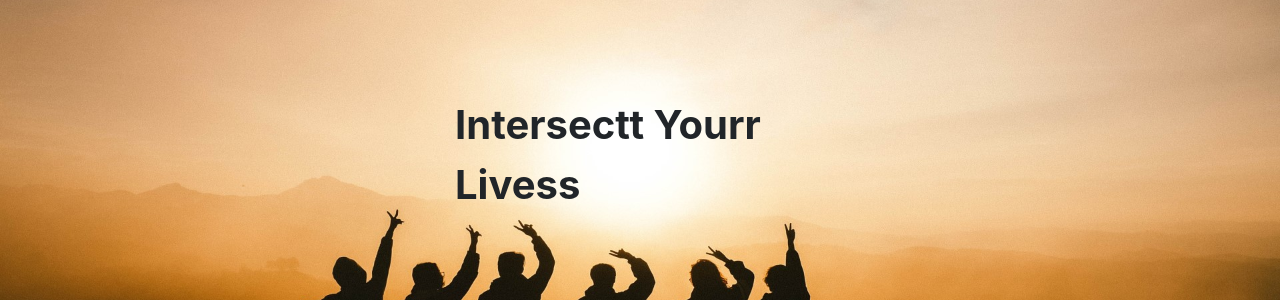
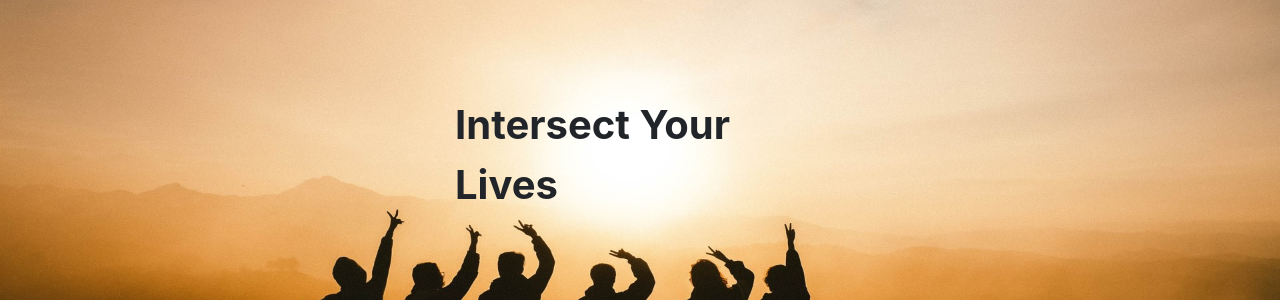
Before and after one commit to padminishreshta/Capstone, a Django app: page / in a window 1280 px wide. Shown: the part 197-497 px from the top of the page. Run offline with Django 3.2, Linux system fonts and the light colour scheme; some libraries are stand-ins or nearby versions.

Commit message:
Update home.html

```diff
--- a/templates/home.html
+++ b/templates/home.html
@@ -5,16 +5,16 @@
         <div class="container-fluid">
             <div class="row">
                 <div class="col-lg-8">
-                    <p style="margin-top:5em;margin-left:11em;font-size: 40px;font-weight: bolder;">Intersectt Yourr Livess</p>
+                    <p style="margin-top:5em;margin-left:11em;font-size: 40px;font-weight: bolder;">Intersect Your Lives</p>
                 </div>
             </div>
         </div>
     </div>
-    <div style="background-image:repeating-linear-gradient(to left, rgb(136, 135, 135),rgb(252, 234, 174));height: 400px;">
+    <div style="background-image:repeating-linear-gradient(to left, rgb(136, 135, 135),rgb(251, 234, 174));height: 400px;">
     <div class="container">
         <div class="row">
              <div class="col-md-3 card" style="margin-top: 4%;margin-left: 55em; background-color:black">
-                <div class="titl" style=" color: rgb(255, 248, 220);">Intersect</div>
+                <div class="titl" style=" color: rgb(255, 247, 220);">Intersect</div>
              </div>
         </div>
         <div class="row">
```
